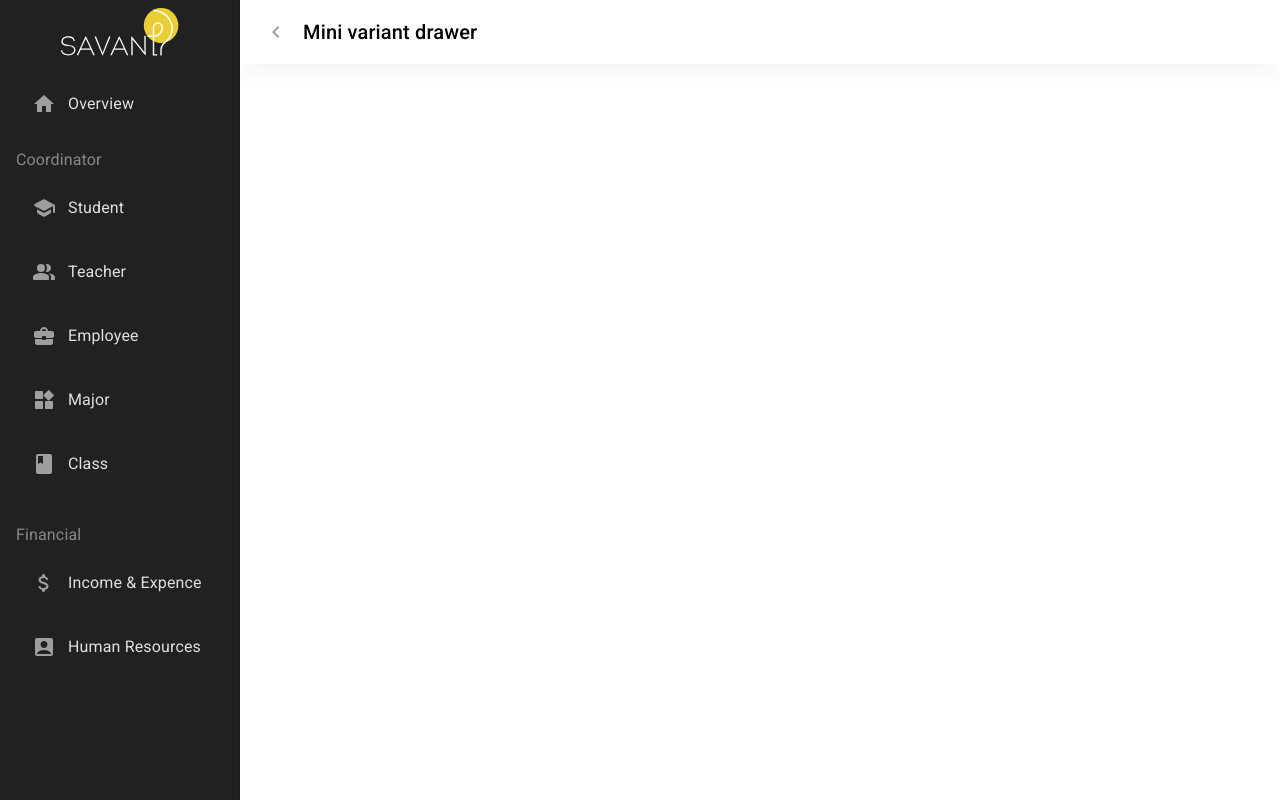
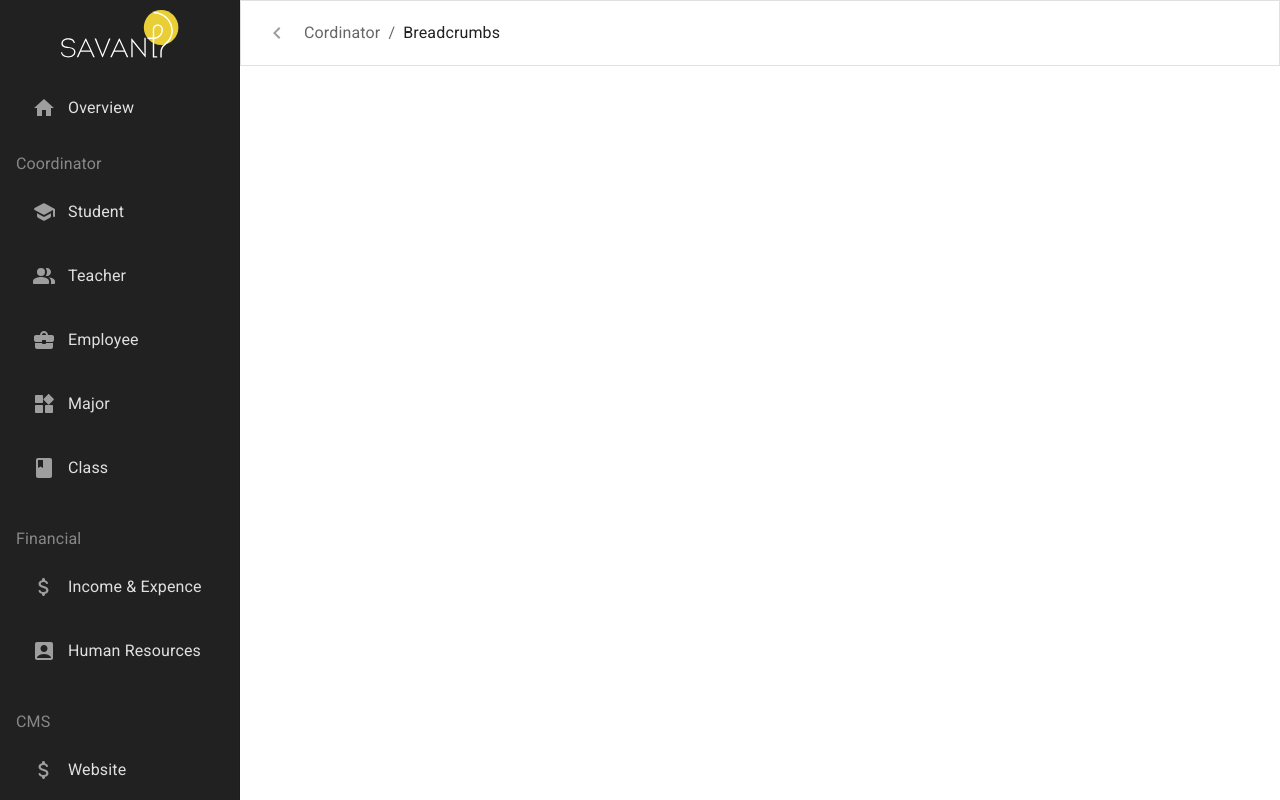
Before and after one commit to ayhamDev/Savant, a React (Vite) app in the folder Client/: page /_ in a window 1280 px wide. Built offline with nearby package versions, Linux system fonts and the light colour scheme.

Commit message:
add more to the ui

```diff
--- a/Client/package.json
+++ b/Client/package.json
@@ -17,6 +17,7 @@
     "@reduxjs/toolkit": "^1.9.1",
     "@tanstack/react-query": "^4.23.0",
     "react": "^18.2.0",
+    "react-custom-scrollbars": "^4.2.1",
     "react-dom": "^18.2.0",
     "react-router-dom": "^6.7.0"
   },
--- a/Client/src/pages/admin/Dashboard.tsx
+++ b/Client/src/pages/admin/Dashboard.tsx
@@ -14,12 +14,17 @@ import ChevronRightIcon from '@mui/icons-material/ChevronRight';
 import ListItem from '@mui/material/ListItem';
 import ListItemButton from '@mui/material/ListItemButton';
 import ListItemIcon from '@mui/material/ListItemIcon';
+import Breadcrumbs from '@mui/material/Breadcrumbs';
+import Link from '@mui/material/Link';
 import ListItemText from '@mui/material/ListItemText';
 import InboxIcon from '@mui/icons-material/MoveToInbox';
 import MailIcon from '@mui/icons-material/Mail';
+import NavigateNext from '@mui/icons-material/NavigateNext';
 
 import LogoWhite from "../../assets/img/SavantWhite.svg"
 import SmallLogo from "../../assets/img/SavantSmall.svg"
+
+import { Scrollbars } from 'react-custom-scrollbars';
 
 import {SchoolRounded, AttachMoneyRounded, Home,PeopleAltRounded, BusinessCenterRounded,WidgetsRounded,ClassRounded,AccountBoxRounded } from '@mui/icons-material';
 import { colors } from '@mui/material';
@@ -55,9 +60,6 @@ const DrawerHeader = styled('div')(({ theme }) => ({
   ...theme.mixins.toolbar,
 }));
 
-interface AppBarProps extends MuiAppBarProps {
-  open?: boolean;
-}
 
 const AppBar = styled(MuiAppBar, {
   shouldForwardProp: (prop) => prop !== 'open',
@@ -95,7 +97,6 @@ const Drawer = styled(MuiDrawer, { shouldForwardProp: (prop) => prop !== 'open'
 );
 
 export default function Dashboard() {
-  const theme = useTheme();
   const [open, setOpen] = React.useState(true);
   const [ListItems, setListItems] = React.useState([
     {
@@ -128,8 +129,23 @@ export default function Dashboard() {
         icon: <AccountBoxRounded sx={{ color: colors.grey[500] }}  />
         },
       ]
-    }
-]);
+    },
+    {
+    title: "CMS",
+    items: [
+      { label: "Website" ,
+      icon: <AttachMoneyRounded sx={{ color: colors.grey[500] }} />
+      },
+      { label: "Data",
+      icon: <AccountBoxRounded sx={{ color: colors.grey[500] }}  />
+      },
+    ]
+  },
+
+
+
+])
+
   const handleDrawerOpen = () => {
     setOpen(true);
   };
@@ -143,16 +159,19 @@ export default function Dashboard() {
     <Box sx={{ display: 'flex' }}>
       <CssBaseline />
       {/* SideBar */}
-      <AppBar position="fixed" open={open} elevation={0} sx={{ bgcolor:'white' , color:"black",boxShadow: `0px 15.0287px 11.2932px rgba(18, 18, 18, 0.0221335), 0px 5.94236px 4.46536px rgba(18, 18, 18, 0.0131208);`  }}>
+      <AppBar position="fixed" open={open} variant="outlined" elevation={0} sx={{ bgcolor:'white' , color:"black" }}>
         <Toolbar sx={{ ml: !open ? "55px" : "-10px", transition: "0.5s all" }}>
 
           <IconButton sx={{  p: "10px", color : "#9e9e9e"  ,mr:"5px"}} onClick={open ? handleDrawerClose : handleDrawerOpen} >
                     {open ? <ChevronLeftIcon sx={{ color: "#9e9e9e" }} /> : <ChevronRightIcon sx={{ color : "#9e9e9e"}} />}
                     {/* theme.direction === 'rtl' ? <ChevronRightIcon /> : <ChevronLeftIcon /> */}
                 </IconButton>
-                <Typography variant="h6" noWrap component="h2">
-            Mini variant drawer
-          </Typography>
+          <Breadcrumbs sx={{ overflow: "hidden",display: "flex" ,minWidth: "max-content" }} aria-label="breadcrumb">
+            <Link underline="none" color="inherit" href="/">
+              Cordinator
+            </Link>
+            <Typography color="text.primary">Breadcrumbs</Typography>
+        </Breadcrumbs>
         </Toolbar>
       </AppBar>
 
@@ -160,11 +179,20 @@ export default function Dashboard() {
       <Drawer PaperProps={{
         sx: { bgcolor: "#212121", zIndex: "2000"}
       }} variant="permanent" open={open}>
-        <DrawerHeader>
-          <Box sx={{ width: "100%", height: "100%", display:"grid", placeItems: "center" }}>
+        <DrawerHeader sx={{ pb:"10px"}}>
+          <Box sx={{ pt:"10px" ,width: "100%", height: "100%", display:"grid", placeItems: "center" }}>
             <img src={open ? LogoWhite : SmallLogo} alt="Logo"/>
           </Box>
         </DrawerHeader>
+        <Scrollbars
+        autoHide
+        universal={true}
+        autoHideTimeout={400}
+        autoHideDuration={200}
+        renderThumbVertical={() => (
+          <Box sx={{ bgcolor: colors.grey[600] }} ></Box>
+        )}
+        style={{ width: "100%", height: "calc(100% - 80px)" }}>
         <Box>
         <List>
           {
@@ -291,6 +319,8 @@ export default function Dashboard() {
 
         </List>
         </Box>
+        </Scrollbars>
+
       </Drawer>
 
         {/* Main */}
```
Also changed, not shown: 1 other file (tests, documents, lock files or other folders).
